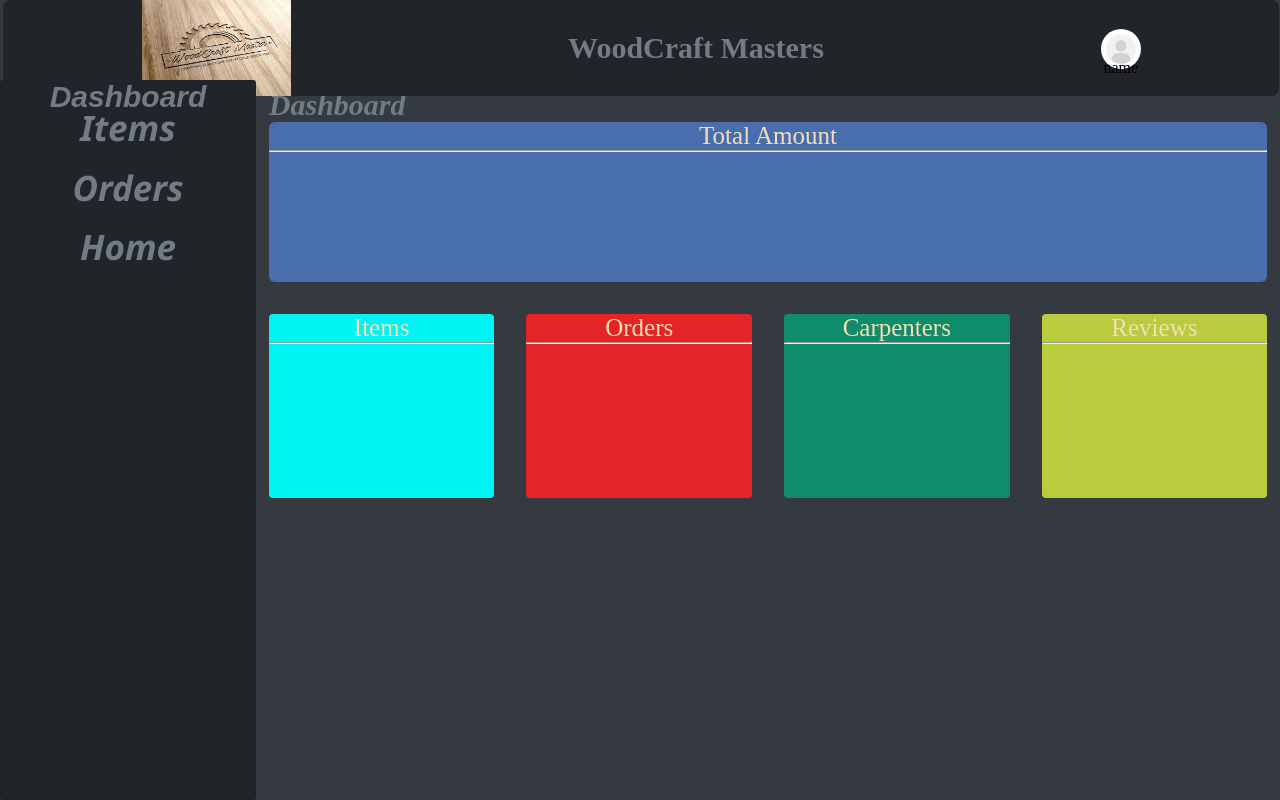
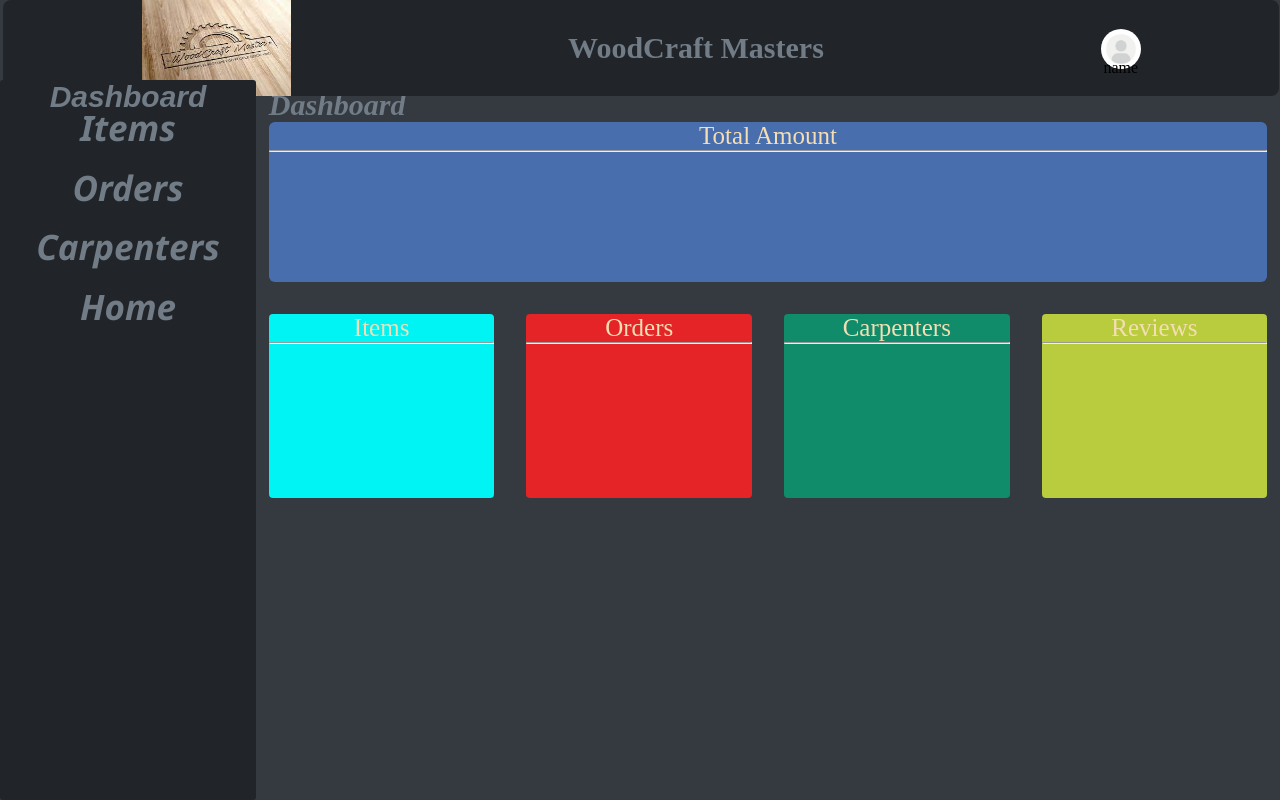
Before and after one commit to Ndigithe-john/CarpentryConnect, a React (Create React App) app in the folder frontend/: page /dashboard in a window 1280 px wide. Built offline with nearby package versions, Linux system fonts and the light colour scheme.

Commit message:
added the procedures to get the Carpenters and WorkshopOwners

```diff
--- a/frontend/src/components/DashBoard/DashBoardAside.js
+++ b/frontend/src/components/DashBoard/DashBoardAside.js
@@ -68,7 +68,17 @@ const DashBoardAside = ({ userRole }) => {
             </Link>
           </h3>
         ) : (
-          ""
+          <h3>
+            <Link
+              to="/dashboard/capenterslist"
+              style={{
+                textDecoration: "none",
+                color: "#717c87",
+              }}
+            >
+              Carpenters
+            </Link>
+          </h3>
         )}
       </div>
       <div className="about_orders">
```
Also changed, not shown: 1 other file (tests, documents, lock files or other folders).
